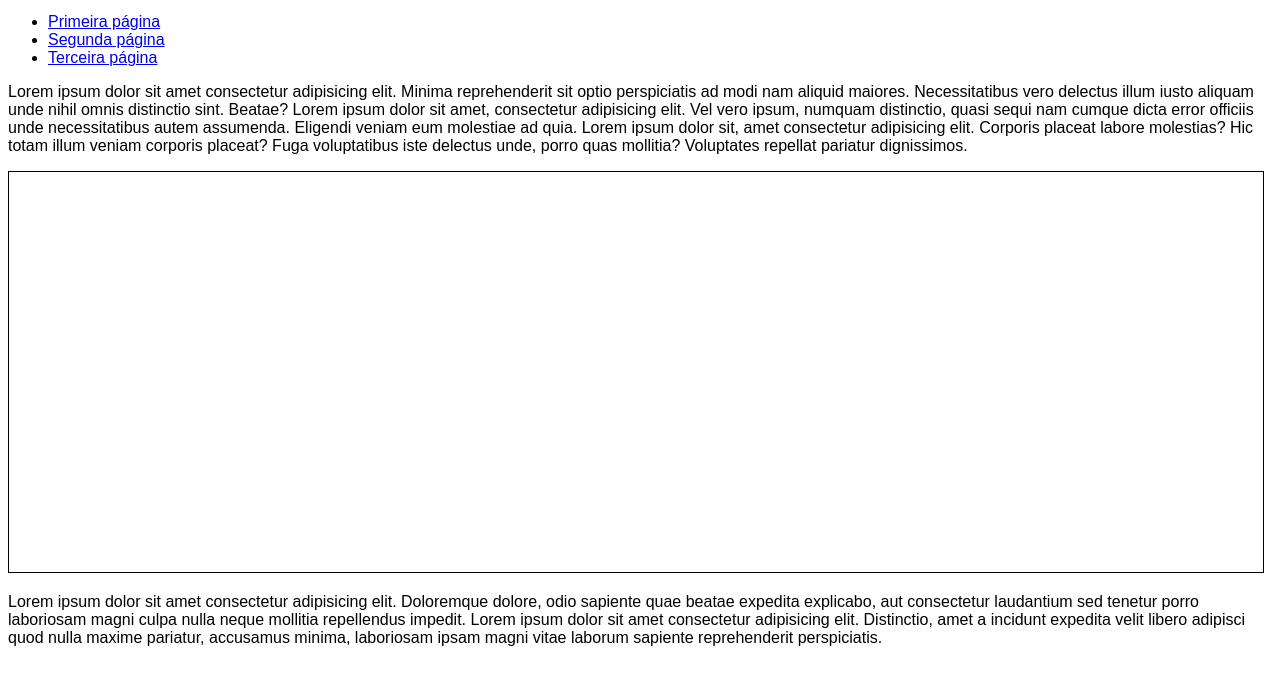
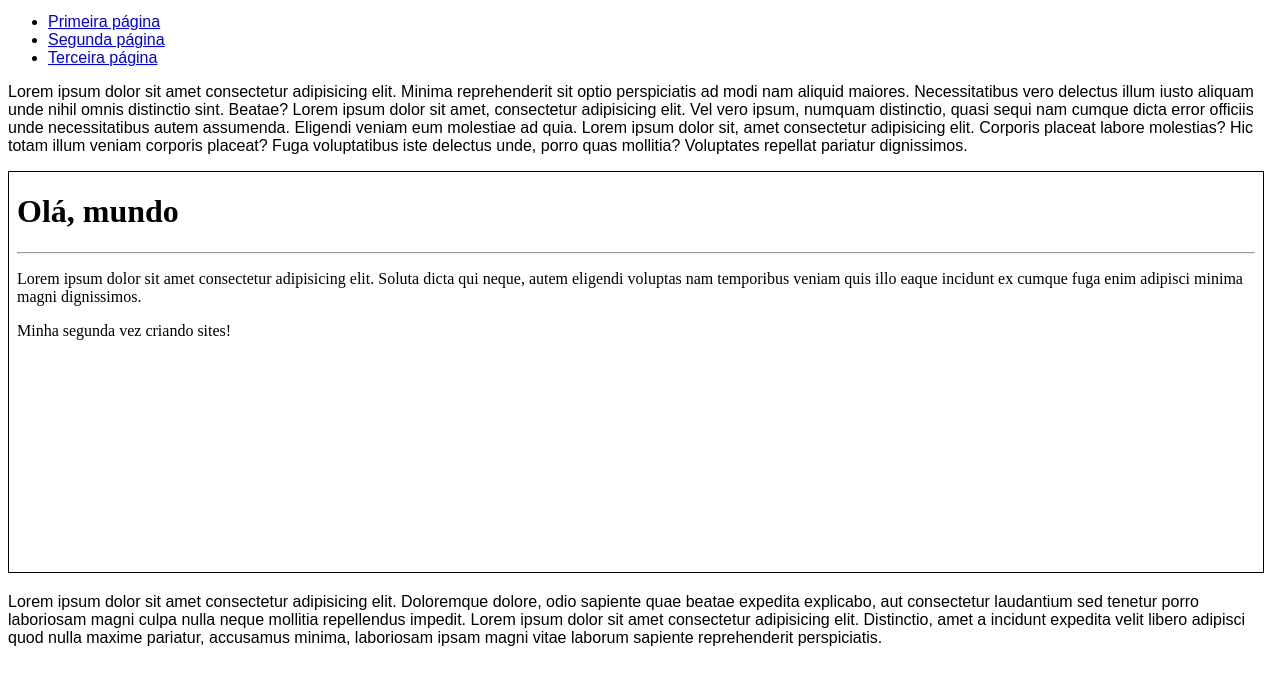
Before and after one commit to joaogabrieldm/html-css, a plain HTML site: page exercícios/ex024/iframe003.html in a window 1280 px wide. Shown: the part 119-800 px from the top of the page. Drawn offline with Linux system fonts and the light colour scheme.

Commit message:
implementação da tela padrão do iframe

```diff
--- a/exercícios/ex024/iframe003.html
+++ b/exercícios/ex024/iframe003.html
@@ -29,7 +29,7 @@
 
     <p>Lorem ipsum dolor sit amet consectetur adipisicing elit. Minima reprehenderit sit optio perspiciatis ad modi nam aliquid maiores. Necessitatibus vero delectus illum iusto aliquam unde nihil omnis distinctio sint. Beatae? Lorem ipsum dolor sit amet, consectetur adipisicing elit. Vel vero ipsum, numquam distinctio, quasi sequi nam cumque dicta error officiis unde necessitatibus autem assumenda. Eligendi veniam eum molestiae ad quia. Lorem ipsum dolor sit, amet consectetur adipisicing elit. Corporis placeat labore molestias? Hic totam illum veniam corporis placeat? Fuga voluptatibus iste delectus unde, porro quas mollitia? Voluptates repellat pariatur dignissimos.</p>
 
-    <iframe src="" name="frame"></iframe>
+    <iframe src="../ex001/index.html" name="frame"></iframe>
 
     <p>Lorem ipsum dolor sit amet consectetur adipisicing elit. Doloremque dolore, odio sapiente quae beatae expedita explicabo, aut consectetur laudantium sed tenetur porro laboriosam magni culpa nulla neque mollitia repellendus impedit. Lorem ipsum dolor sit amet consectetur adipisicing elit. Distinctio, amet a incidunt expedita velit libero adipisci quod nulla maxime pariatur, accusamus minima, laboriosam ipsam magni vitae laborum sapiente reprehenderit perspiciatis.</p>
 </body>
```
